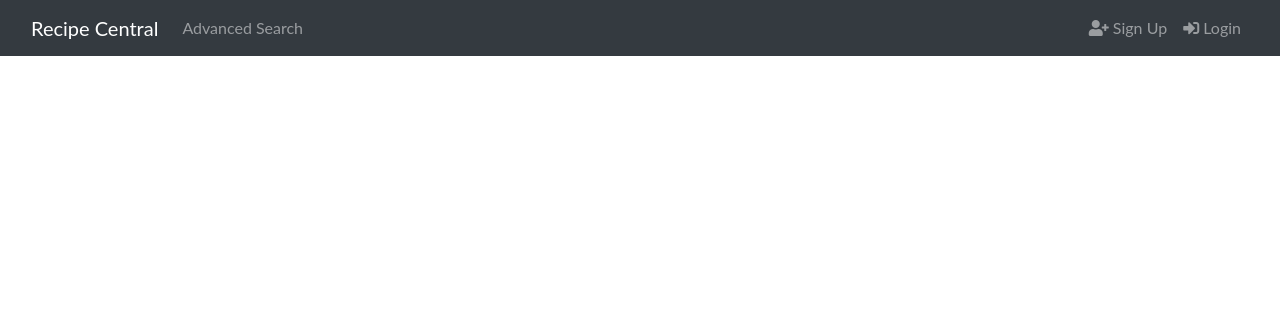
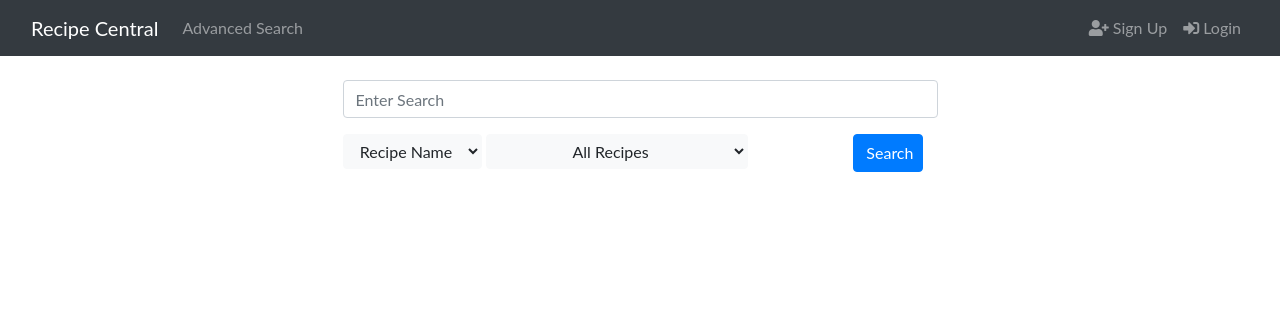
Before and after one commit to chavez-juan-wm/Recipe-Central, a PHP site: page /advanced-search.php in a window 1280 px wide. Shown: the top 316 px of the page. Run offline with PHP 8.4, Linux system fonts and the light colour scheme; some libraries are stand-ins or nearby versions.

Commit message:
Added search functionality for recipe names, chefs, and food types.

```diff
--- a/advanced-search.php
+++ b/advanced-search.php
@@ -21,11 +21,49 @@
         <?php echo getNav(); ?>
     </div>
 
+    <section style="padding-top: 5rem; padding-bottom: 2rem;">
+        <div class="container-fluid">
+            <form id="searchForm" class="col-6 mx-auto form">
+                <div class="form-group input-group">
+                    <input type="text" name="searchText" class="form-control" placeholder="Enter Search">
+                </div>
+                <div class="row mx-auto">
+                    <div>
+                        <select name="searchType" class="btn btn-light">
+                            <option value="Recipe">Recipe Name</option>
+                            <option value="Chef">Chef</option>
+                        </select>
+                        <select name="recipetype" class="btn btn-light">
+                            <option selected="true" value="">All Recipes</option>
+                            <option value="Appetizers and Snacks">Appetizers and Snacks</option>
+                            <option value="Main Dishes">Main Dishes</option>
+                            <option value="World Cuisine">World Cuisine</option>
+                            <option value="Fruits and Vegetables">Fruits and Vegetables</option>
+                            <option value="Soups, Stews and Chili Recipes">Soups, Stews and Chili Recipes</option>
+                            <option value="Side Dish">Side Dish</option>
+                            <option value="Meat and Poultry">Meat and Poultry</option>
+                        </select>
+                    </div>
+                    <div class="col-2 form-group ml-auto">
+                        <input type="submit" id="searchSubmit" name="searchBtn" class="btn btn-primary btn-block" value="Search">
+                    </div>
+                <div>
+            </form>
+        </div>
+    </section>
+
+    <section id="results">
+        <div class="container-fluid">
+            <div class="row">
+
+            </div>
+        </div>
+    </section>
+
     <!-- Back to top button -->
     <button type="button" class="btn btn-primary btn-floating btn-lg" id="btn-back-to-top">
         <i class="fas fa-arrow-up"></i>
     </button>
-
     <script src="https://cdn.jsdelivr.net/npm/jquery@3.6.0/dist/jquery.min.js" integrity="sha256-/xUj+3OJU5yExlq6GSYGSHk7tPXikynS7ogEvDej/m4=" crossorigin="anonymous"></script>
     <script src="https://cdn.jsdelivr.net/npm/bootstrap@4.6.1/dist/js/bootstrap.bundle.min.js" integrity="sha384-fQybjgWLrvvRgtW6bFlB7jaZrFsaBXjsOMm/tB9LTS58ONXgqbR9W8oWht/amnpF" crossorigin="anonymous"></script>
     <script src="js/scroll-to-top.js"></script>
```
Also changed, not shown: create-recipe.php (+9 -1 lines), js/ajax-requests.js (+31 -0 lines), request-handler.php (+19 -0 lines).
